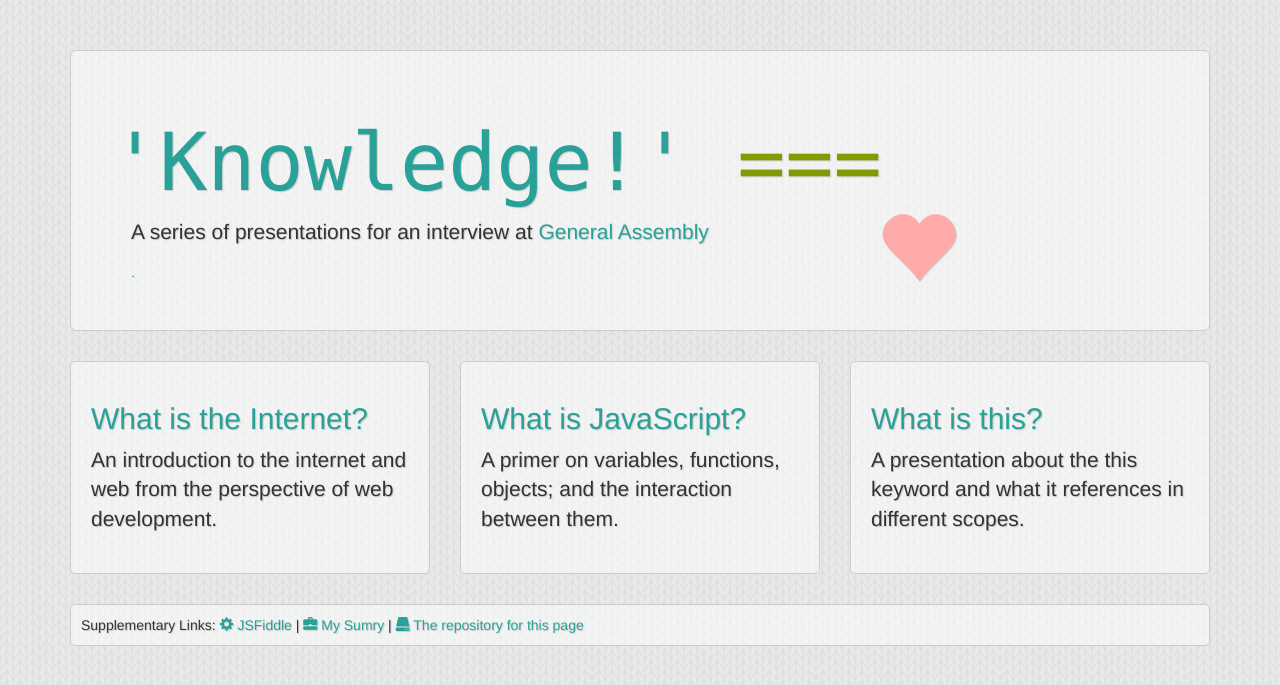
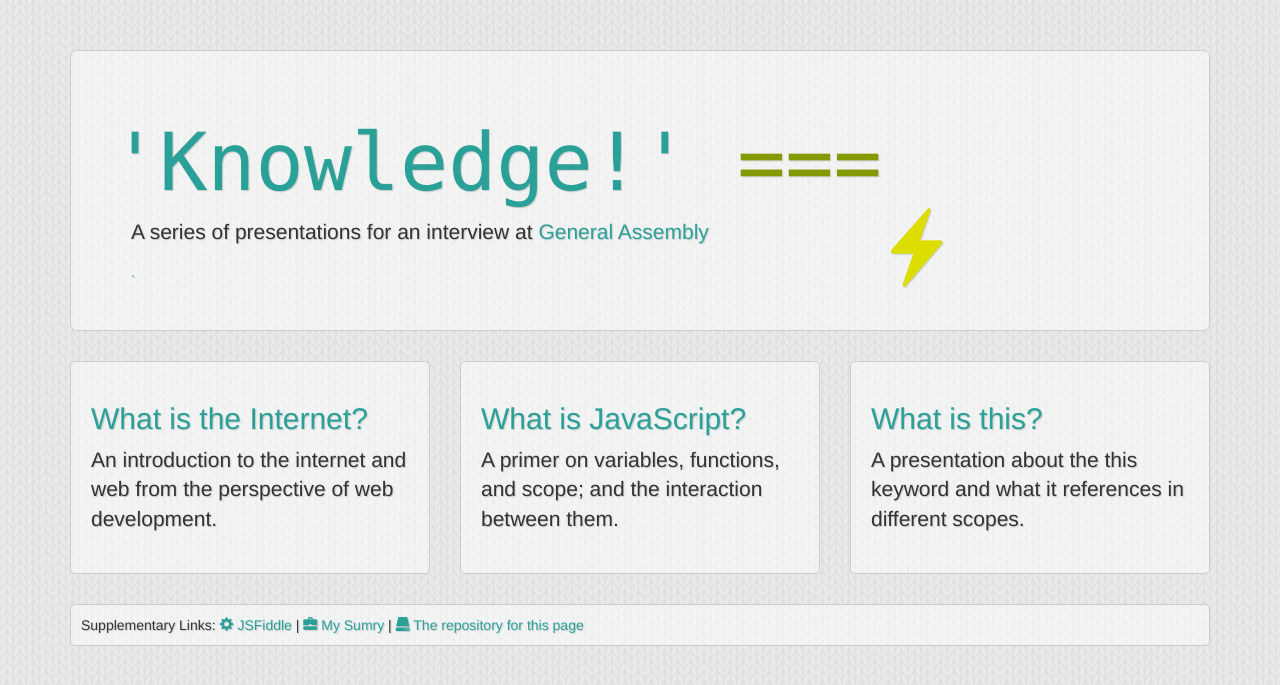
Before and after one commit to shiftyp/ga_interview_presentations, a Jekyll site: the page built from index.html, in a window 1280 px wide. Shown: the top 685 px of the page. Built offline with Jekyll 4.4.1, drawn with Linux system fonts in a browser that asks for light colours; nearby versions of some CDN libraries.

```diff
--- a/css/index.css
+++ b/css/index.css
@@ -5,6 +5,10 @@
 
 a {
 	color: #2aa198;
+}
+
+a:hover {
+	color: #327873;
 }
 
 .btn-primary {
@@ -35,8 +39,8 @@
 	color: #859900;
 }
 
-.jumbotron .heart {
-	color: #faa;
+.power {
+	color: #dd0;
 	display: block;
 	float: right;
 }
--- a/index.html
+++ b/index.html
@@ -6,7 +6,7 @@
 	<div class="row">
 		<div class="col-md-12">
 			<div class="jumbotron rounded">
-				<h1 class="title"><span class="knowledge">'Knowledge!'</span> <span class="equals">===</span> <span class="glyphicon glyphicon-heart heart"></h1>
+				<h1 class="title"><span class="knowledge">'Knowledge!'</span> <span class="equals">===</span> <span class="glyphicon glyphicon-flash power"></h1>
 					<p>A series of presentations for an interview at <a href="https://generalassemb.ly/washington-dc" target="blank">General Assembly</p>.
 			</div>
 		</div>
@@ -21,7 +21,7 @@
 		<div class="col-md-4">
 			<div class="section rounded">
 				<h2><a href="what-is-javascript" target="_blank">What is JavaScript?</a></h2>
-				<p class="lead">A primer on variables, functions, objects; and the interaction between them.</p>
+				<p class="lead">A primer on variables, functions, and scope; and the interaction between them.</p>
 			</div>
 		</div>
 		<div class="col-md-4">
--- a/what-is-the-internet.html
+++ b/what-is-the-internet.html
@@ -223,7 +223,7 @@
 	</div>
 	<div id="next_steps" class="step" data-x="33000">
 		<div class="slide">
-			<h2>Questions? <a href="./what-is-javascript">Move On</a>?</h2>
+			<h2>Questions? <a href="../what-is-javascript">Move On</a>?</h2>
 		</div>
 	</div>
 </div>
--- a/what-is-this.html
+++ b/what-is-this.html
@@ -276,6 +276,11 @@
 			</div>
 		</div>
 	</div>
+	<div id="questions" class="step" data-x="36000" data=y="3000">
+		<div class="slide">
+			<h2>Questions? <a href="../">Finish up</a>?</h2>
+		</div>
+	</div>
 </div>
 <script src="//cdnjs.cloudflare.com/ajax/libs/jquery/2.1.1/jquery.min.js" type="text/javascript"></script>
 <script src="//cdnjs.cloudflare.com/ajax/libs/impress.js/0.5.3/impress.js" type="text/javascript"></script>
```
